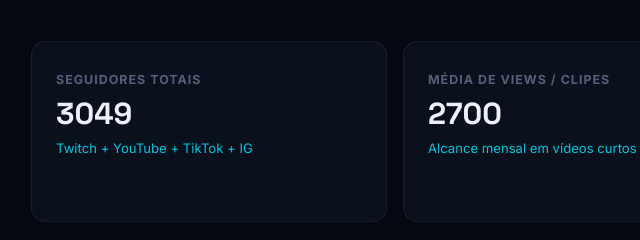
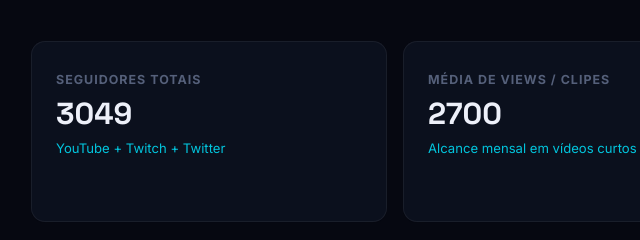
Before and after one commit to gabrielborges121409-sudo/ctcxsz-media-kit, a plain HTML site: page index.html in a window 1280 px wide. Shown: the part 1340-1580 px from the top of the page, 59-699 px from the left. Drawn offline with Linux system fonts and the light colour scheme.

Commit message:
Adjusting info

```diff
--- a/index.html
+++ b/index.html
@@ -220,7 +220,7 @@
           <article class="metric-card">
             <span class="metric-label">Seguidores Totais</span>
             <strong class="metric-value">3049</strong>
-            <span class="metric-detail">Twitch + YouTube + TikTok + IG</span>
+            <span class="metric-detail">YouTube + Twitch + Twitter</span>
           </article>
 
           <article class="metric-card">
```
